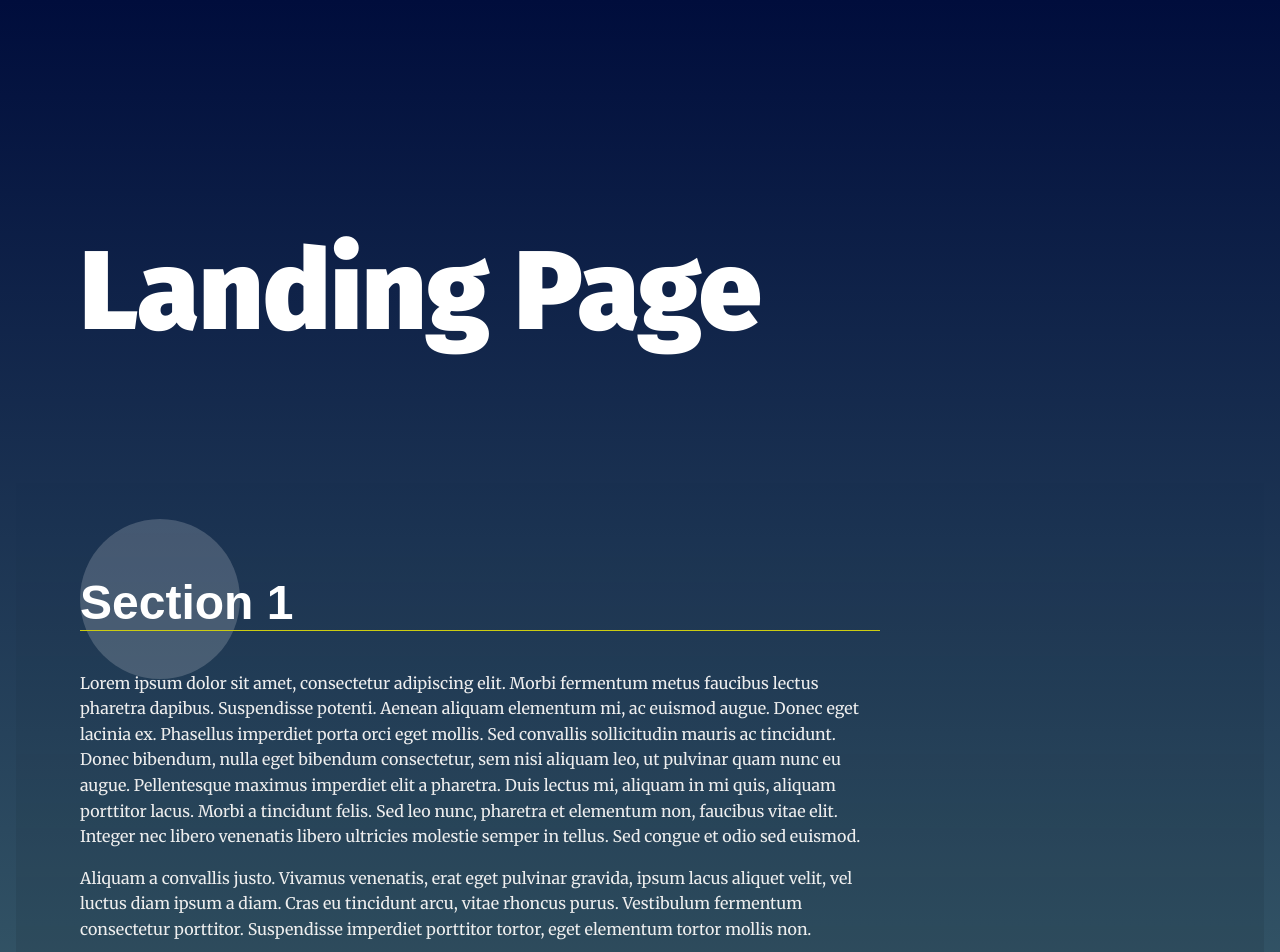
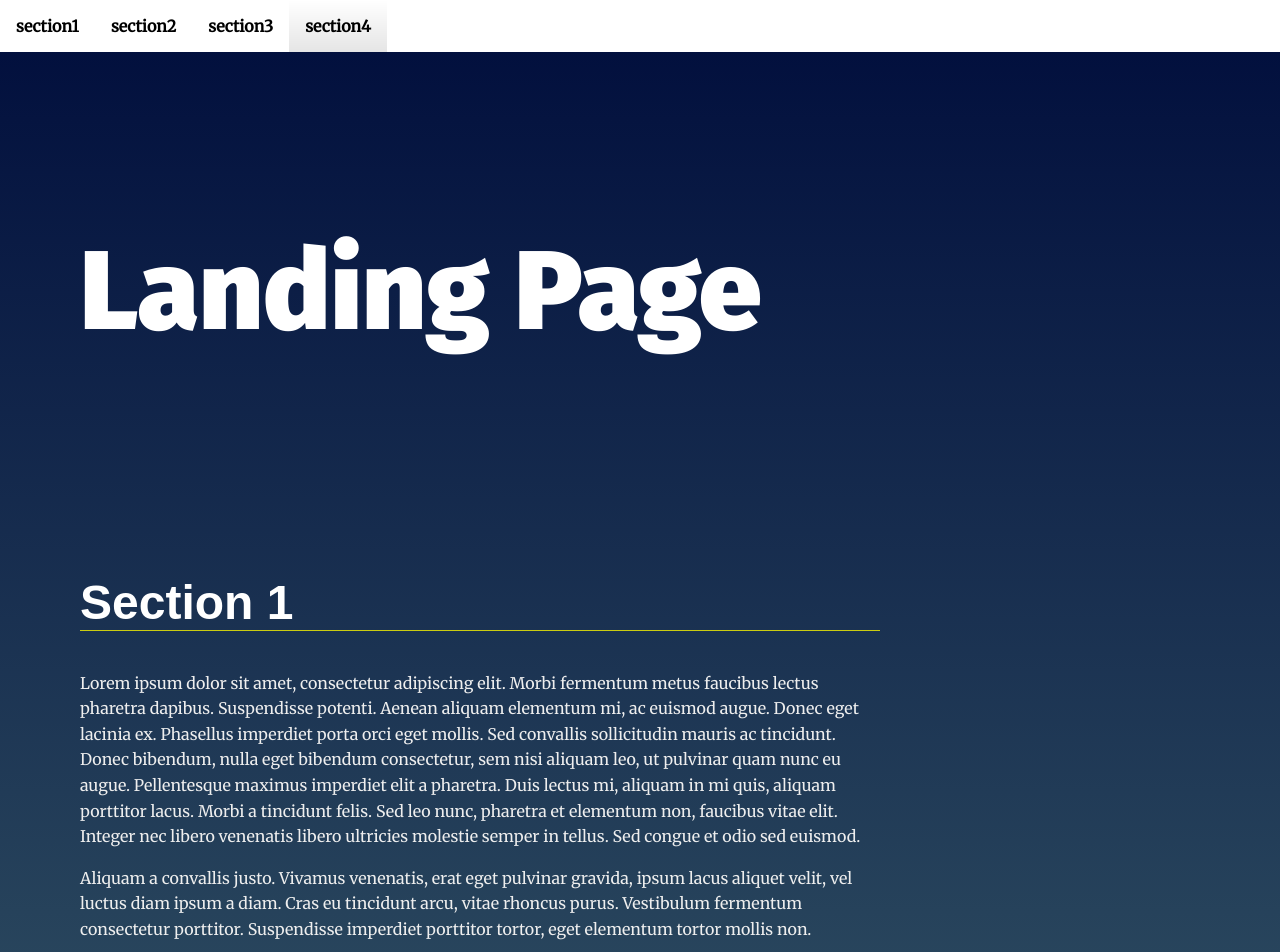
Before and after one commit to abdoutelb/udacity-landing-page, a plain HTML site: page index.html in a window 1280 px wide. Shown: the top 952 px of the page. Drawn offline with Linux system fonts and the light colour scheme.

Commit message:
add needed functionality

```diff
--- a/css/styles.css
+++ b/css/styles.css
@@ -39,6 +39,7 @@ h2 {
     font-size: 3em;
     color: #fff;
 }
+
 
 p {
     line-height: 1.6em;
@@ -193,17 +194,17 @@ section:nth-of-type(3n + 1) .landing__container::after {
 /* ---- Theme State Rules ---- */
 /* Section Active Styles */
 /* Note: your-active-class class is applied through javascript. You should update the class here and in the index.html to what you set in your javascript file.  */
-section.your-active-class {
+li.active {
     background: rgb(0, 0, 0);
     background: linear-gradient(0deg, rgba(0, 0, 0, 0.1) 0%, rgba(0, 0, 0, 0) 100%);
 }
 
-section.your-active-class .landing__container::before {
+li.active .landing__container::before {
     opacity: 1;
     animation: rotate 4s linear 0s infinite forwards;
 }
 
-section.your-active-class .landing__container::after {
+li.active .landing__container::after {
     opacity: 1;
     animation: rotate 5s linear 0s infinite forwards reverse;
 }
--- a/index.html
+++ b/index.html
@@ -1,14 +1,17 @@
 <!DOCTYPE html>
 <html lang="en">
+
 <head>
   <meta charset="UTF-8">
   <meta name="viewport" content="width=device-width, initial-scale=1.0">
   <meta http-equiv="X-UA-Compatible" content="ie=edge">
   <title>Manipulating the DOM</title>
   <!-- Load Google Fonts -->
-  <link href="https://fonts.googleapis.com/css?family=Fira+Sans:900|Merriweather&display=swap" rel="stylesheet">  <!-- Load Styles -->
+  <link href="https://fonts.googleapis.com/css?family=Fira+Sans:900|Merriweather&display=swap" rel="stylesheet">
+  <!-- Load Styles -->
   <link href="css/styles.css" rel="stylesheet">
 </head>
+
 <body>
   <!-- HTML Follows BEM naming conventions
   IDs are only used for sections to connect menu achors to sections -->
@@ -26,34 +29,75 @@
     a data attribute that will populate the li node.
     Adding more sections will automatically populate nav.
     The first section is set to active class by default -->
-    <section id="section1" data-nav="Section 1" class="your-active-class">
+    <section id="section1" class="section" data-nav="Section 1" class="active">
       <div class="landing__container">
         <h2>Section 1</h2>
-        <p>Lorem ipsum dolor sit amet, consectetur adipiscing elit. Morbi fermentum metus faucibus lectus pharetra dapibus. Suspendisse potenti. Aenean aliquam elementum mi, ac euismod augue. Donec eget lacinia ex. Phasellus imperdiet porta orci eget mollis. Sed convallis sollicitudin mauris ac tincidunt. Donec bibendum, nulla eget bibendum consectetur, sem nisi aliquam leo, ut pulvinar quam nunc eu augue. Pellentesque maximus imperdiet elit a pharetra. Duis lectus mi, aliquam in mi quis, aliquam porttitor lacus. Morbi a tincidunt felis. Sed leo nunc, pharetra et elementum non, faucibus vitae elit. Integer nec libero venenatis libero ultricies molestie semper in tellus. Sed congue et odio sed euismod.</p>
+        <p>Lorem ipsum dolor sit amet, consectetur adipiscing elit. Morbi fermentum metus faucibus lectus pharetra
+          dapibus. Suspendisse potenti. Aenean aliquam elementum mi, ac euismod augue. Donec eget lacinia ex. Phasellus
+          imperdiet porta orci eget mollis. Sed convallis sollicitudin mauris ac tincidunt. Donec bibendum, nulla eget
+          bibendum consectetur, sem nisi aliquam leo, ut pulvinar quam nunc eu augue. Pellentesque maximus imperdiet
+          elit a pharetra. Duis lectus mi, aliquam in mi quis, aliquam porttitor lacus. Morbi a tincidunt felis. Sed leo
+          nunc, pharetra et elementum non, faucibus vitae elit. Integer nec libero venenatis libero ultricies molestie
+          semper in tellus. Sed congue et odio sed euismod.</p>
 
-        <p>Aliquam a convallis justo. Vivamus venenatis, erat eget pulvinar gravida, ipsum lacus aliquet velit, vel luctus diam ipsum a diam. Cras eu tincidunt arcu, vitae rhoncus purus. Vestibulum fermentum consectetur porttitor. Suspendisse imperdiet porttitor tortor, eget elementum tortor mollis non.</p>
+        <p>Aliquam a convallis justo. Vivamus venenatis, erat eget pulvinar gravida, ipsum lacus aliquet velit, vel
+          luctus diam ipsum a diam. Cras eu tincidunt arcu, vitae rhoncus purus. Vestibulum fermentum consectetur
+          porttitor. Suspendisse imperdiet porttitor tortor, eget elementum tortor mollis non.</p>
       </div>
     </section>
-    <section id="section2" data-nav="Section 2">
+    <section id="section2" class="section" data-nav="Section 2">
       <div class="landing__container">
         <h2>Section 2</h2>
-        <p>Lorem ipsum dolor sit amet, consectetur adipiscing elit. Morbi fermentum metus faucibus lectus pharetra dapibus. Suspendisse potenti. Aenean aliquam elementum mi, ac euismod augue. Donec eget lacinia ex. Phasellus imperdiet porta orci eget mollis. Sed convallis sollicitudin mauris ac tincidunt. Donec bibendum, nulla eget bibendum consectetur, sem nisi aliquam leo, ut pulvinar quam nunc eu augue. Pellentesque maximus imperdiet elit a pharetra. Duis lectus mi, aliquam in mi quis, aliquam porttitor lacus. Morbi a tincidunt felis. Sed leo nunc, pharetra et elementum non, faucibus vitae elit. Integer nec libero venenatis libero ultricies molestie semper in tellus. Sed congue et odio sed euismod.</p>
+        <p>Lorem ipsum dolor sit amet, consectetur adipiscing elit. Morbi fermentum metus faucibus lectus pharetra
+          dapibus. Suspendisse potenti. Aenean aliquam elementum mi, ac euismod augue. Donec eget lacinia ex. Phasellus
+          imperdiet porta orci eget mollis. Sed convallis sollicitudin mauris ac tincidunt. Donec bibendum, nulla eget
+          bibendum consectetur, sem nisi aliquam leo, ut pulvinar quam nunc eu augue. Pellentesque maximus imperdiet
+          elit a pharetra. Duis lectus mi, aliquam in mi quis, aliquam porttitor lacus. Morbi a tincidunt felis. Sed leo
+          nunc, pharetra et elementum non, faucibus vitae elit. Integer nec libero venenatis libero ultricies molestie
+          semper in tellus. Sed congue et odio sed euismod.</p>
 
-        <p>Aliquam a convallis justo. Vivamus venenatis, erat eget pulvinar gravida, ipsum lacus aliquet velit, vel luctus diam ipsum a diam. Cras eu tincidunt arcu, vitae rhoncus purus. Vestibulum fermentum consectetur porttitor. Suspendisse imperdiet porttitor tortor, eget elementum tortor mollis non.</p>
+        <p>Aliquam a convallis justo. Vivamus venenatis, erat eget pulvinar gravida, ipsum lacus aliquet velit, vel
+          luctus diam ipsum a diam. Cras eu tincidunt arcu, vitae rhoncus purus. Vestibulum fermentum consectetur
+          porttitor. Suspendisse imperdiet porttitor tortor, eget elementum tortor mollis non.</p>
       </div>
     </section>
-    <section id="section3" data-nav="Section 3">
+    <section id="section3" class="section" data-nav="Section 3">
       <div class="landing__container">
         <h2>Section 3</h2>
-        <p>Lorem ipsum dolor sit amet, consectetur adipiscing elit. Morbi fermentum metus faucibus lectus pharetra dapibus. Suspendisse potenti. Aenean aliquam elementum mi, ac euismod augue. Donec eget lacinia ex. Phasellus imperdiet porta orci eget mollis. Sed convallis sollicitudin mauris ac tincidunt. Donec bibendum, nulla eget bibendum consectetur, sem nisi aliquam leo, ut pulvinar quam nunc eu augue. Pellentesque maximus imperdiet elit a pharetra. Duis lectus mi, aliquam in mi quis, aliquam porttitor lacus. Morbi a tincidunt felis. Sed leo nunc, pharetra et elementum non, faucibus vitae elit. Integer nec libero venenatis libero ultricies molestie semper in tellus. Sed congue et odio sed euismod.</p>
+        <p>Lorem ipsum dolor sit amet, consectetur adipiscing elit. Morbi fermentum metus faucibus lectus pharetra
+          dapibus. Suspendisse potenti. Aenean aliquam elementum mi, ac euismod augue. Donec eget lacinia ex. Phasellus
+          imperdiet porta orci eget mollis. Sed convallis sollicitudin mauris ac tincidunt. Donec bibendum, nulla eget
+          bibendum consectetur, sem nisi aliquam leo, ut pulvinar quam nunc eu augue. Pellentesque maximus imperdiet
+          elit a pharetra. Duis lectus mi, aliquam in mi quis, aliquam porttitor lacus. Morbi a tincidunt felis. Sed leo
+          nunc, pharetra et elementum non, faucibus vitae elit. Integer nec libero venenatis libero ultricies molestie
+          semper in tellus. Sed congue et odio sed euismod.</p>
 
-        <p>Aliquam a convallis justo. Vivamus venenatis, erat eget pulvinar gravida, ipsum lacus aliquet velit, vel luctus diam ipsum a diam. Cras eu tincidunt arcu, vitae rhoncus purus. Vestibulum fermentum consectetur porttitor. Suspendisse imperdiet porttitor tortor, eget elementum tortor mollis non.</p>
+        <p>Aliquam a convallis justo. Vivamus venenatis, erat eget pulvinar gravida, ipsum lacus aliquet velit, vel
+          luctus diam ipsum a diam. Cras eu tincidunt arcu, vitae rhoncus purus. Vestibulum fermentum consectetur
+          porttitor. Suspendisse imperdiet porttitor tortor, eget elementum tortor mollis non.</p>
+      </div>
+    </section>
+    <section id="section4" class="section" data-nav="Section 4">
+      <div class="landing__container">
+        <h2>Section 4</h2>
+        <p>Lorem ipsum dolor sit amet, consectetur adipiscing elit. Morbi fermentum metus faucibus lectus pharetra
+          dapibus. Suspendisse potenti. Aenean aliquam elementum mi, ac euismod augue. Donec eget lacinia ex. Phasellus
+          imperdiet porta orci eget mollis. Sed convallis sollicitudin mauris ac tincidunt. Donec bibendum, nulla eget
+          bibendum consectetur, sem nisi aliquam leo, ut pulvinar quam nunc eu augue. Pellentesque maximus imperdiet
+          elit a pharetra. Duis lectus mi, aliquam in mi quis, aliquam porttitor lacus. Morbi a tincidunt felis. Sed leo
+          nunc, pharetra et elementum non, faucibus vitae elit. Integer nec libero venenatis libero ultricies molestie
+          semper in tellus. Sed congue et odio sed euismod.</p>
+
+        <p>Aliquam a convallis justo. Vivamus venenatis, erat eget pulvinar gravida, ipsum lacus aliquet velit, vel
+          luctus diam ipsum a diam. Cras eu tincidunt arcu, vitae rhoncus purus. Vestibulum fermentum consectetur
+          porttitor. Suspendisse imperdiet porttitor tortor, eget elementum tortor mollis non.</p>
       </div>
     </section>
   </main>
   <footer class="page__footer">
     <p>&copy Udacity</p>
   </footer>
+  <script src="js/app.js"></script>
+</body>
 
-</body>
 </html>
--- a/js/app.js
+++ b/js/app.js
@@ -24,7 +24,21 @@
  * Start Helper Functions
  *
 */
-
+let isInViewport = function (elem) {
+    var distance = elem.getBoundingClientRect();
+    return (
+        distance.top >= 0 &&
+        distance.left >= 0 &&
+        distance.bottom <= (window.innerHeight || document.documentElement.clientHeight) &&
+        distance.right <= (window.innerWidth || document.documentElement.clientWidth)
+    );
+};
+function removeActive() {
+    let active = document.querySelector('.active');
+    if (active) {
+        active.classList.remove('active');
+    }
+}
 
 
 /**
@@ -34,10 +48,40 @@
 */
 
 // build the nav
+let navigation = document.getElementById('navbar__list');
 
+[1, 2, 3, 4].forEach(function (number) {
+    let section_node = document.createElement('li');
+    section_node.addEventListener("click", goToSection);
+    section_node.setAttribute("id", `menu_section${number}`);
+    section_node.appendChild(document.createTextNode(`section${number}`));
+    section_node.style.cssText = "float:left;cursor: pointer;";
+    section_node.classList.add("menu__link");
+    navigation.appendChild(section_node);
+});
+
+function goToSection(element) {
+    removeActive();
+    element.srcElement.classList.toggle('active');
+    document.getElementById(element.srcElement.innerText).scrollIntoView({
+        behavior: 'smooth'
+    });
+};
 
 // Add class 'active' to section when near top of viewport
+var findMe = document.querySelectorAll('.section');
 
+window.addEventListener('scroll', function (event) {
+    // add event on scroll
+    findMe.forEach(element => {
+        //for each .thisisatest
+        if (isInViewport(element)) {
+            //if in Viewport
+            removeActive();
+            document.getElementById(`menu_${element.id}`).classList.add("active");
+        }
+    });
+}, false);
 
 // Scroll to anchor ID using scrollTO event
 
```
